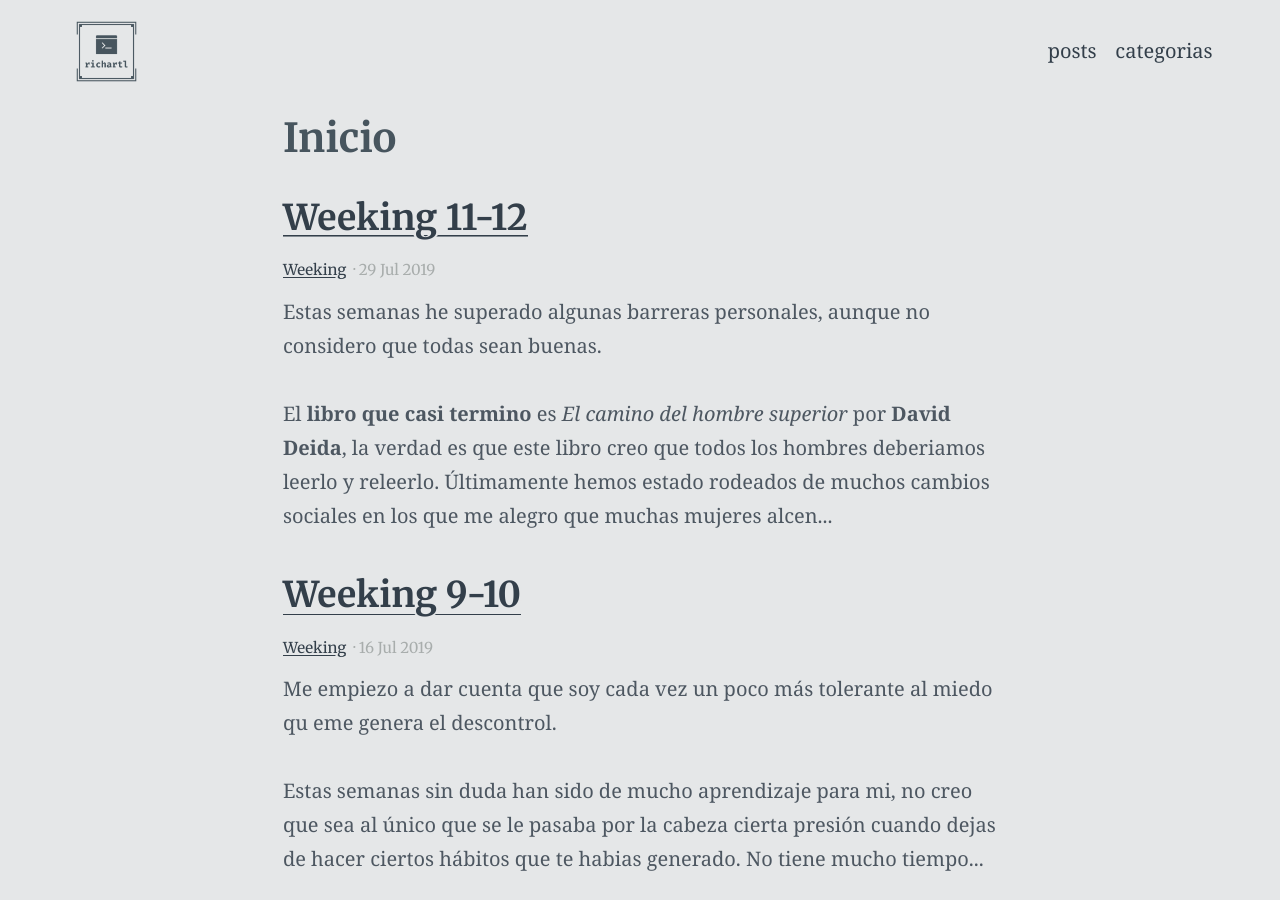
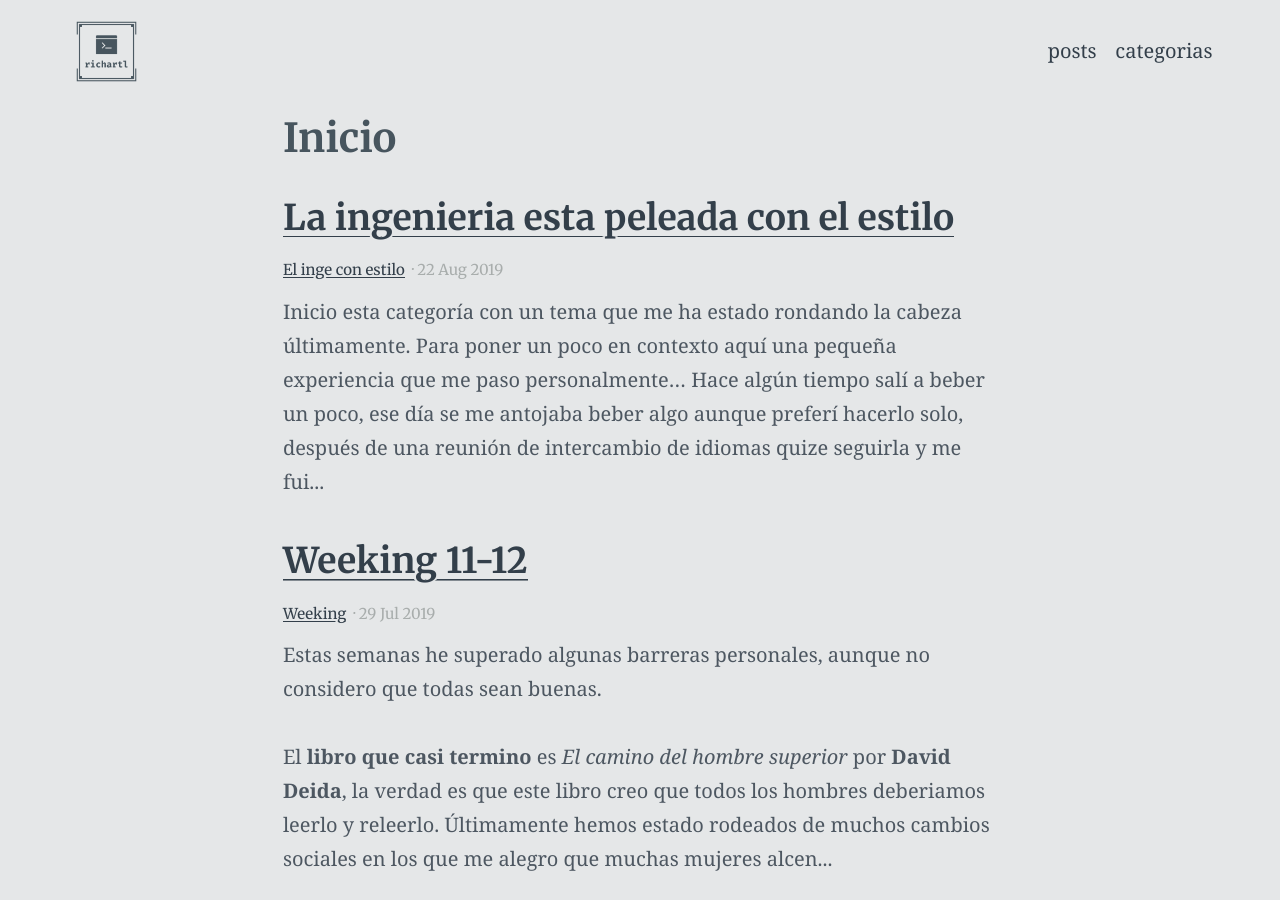
Before and after one commit to richartl/richartl.info, a Jekyll site: the page built from src/index.md, in a window 1280 px wide and 900 px high. Built offline with Jekyll 4.4.1, drawn with Linux system fonts in a browser that asks for light colours; our own code applies the rules of GitHub Pages for plain Markdown files; some of the changed lines change nothing that is shown.

Commit message:
Add draft for el inge con estilo

```diff
--- a/src/_config.yml
+++ b/src/_config.yml
@@ -82,7 +82,7 @@ lang: en-US # Set the site language
 title: "richartl" # Site name or title, also used in jekyll-seo-tag
 logo: "/assets/logos/logo-transparency.png" # Site logo, also used in jekyll-seo-tag
 description: "Mis ideas y contribución" # Site description and default description, also used in jekyll-seo-tag
-url: "https://ripperon.com" # Site url, also used in jekyll-seo-tag
+url: "https://richartl.info" # Site url, also used in jekyll-seo-tag
 baseurl: ""
 repo: ""
 email: "ricardo.pcan@gmail.com"
@@ -119,7 +119,7 @@ social_links: # Appears in sidebar. Set the urls then uncomment and comment out
   RSS: /feed.xml
 
 sharing_links: # Appear at the bottom of single blog posts, uncomment and comment out as desired. Colours set the button colour
-  Twitter: "#0d94e7"
+  # Twitter: "#0d94e7"
   # facebook: "#3B5998"
   # Google+: "#DC4E41"
   # Pinterest: "#BD081C"
--- /dev/null
+++ b/src/_posts/2019-08-22-la-ingenieria-y-el-estilo.md
@@ -0,0 +1,25 @@
+---
+title: La ingenieria esta peleada con el estilo
+categories:
+- El inge con estilo
+post_image: '/assets/blog/weeking_1/header.jpeg'
+playlist: <iframe src="https://open.spotify.com/embed/user/22dbesvxgi7yutcssxnumbkwa/playlist/3a9hhanGedf9u7Ud0l4Tcl" width="100%" height="380" frameborder="0" allowtransparency="true" allow="encrypted-media"></iframe>
+---
+Inicio esta categoría con un tema que me ha estado rondando la cabeza últimamente. Para poner un poco en contexto aquí una pequeña experiencia que me paso personalmente...
+Hace algún tiempo salí a beber un poco, ese día se me antojaba beber algo aunque preferí hacerlo solo, después de una reunión de intercambio de idiomas quize seguirla y me fui a un bar a hechar unos tragos. Para este punto he de confesar que por esos día había estado viendo videos del tipo de como acercarse a una mujer y poder ligar. Ese día me la estaba pasaando muy bien la verdad, a lo lejos noté a una chava que me pareció atractiva, y si, quize poner en práctica las tácticas que había estado viendo por esos días *(porque pues alcohol ;) )*. Sin más rodeos ví la oportunidad de poder hablar con la chica y al parecer no lo estaba haciendo tan mal *(o eso creía yo)*, después de un *opener* como se dice en la juerga del ligue, llegamos al punto en que nos preguntamos a que nos dedicabamos, ella me contestó, la verdad no recuerdo exactamente su profesión, solo recuerdo que era algo interesante pero un campo del cuál no tenía idea, debió ser mercadotécnia o algo por el estilo. Puse atención a lo que me decía y después era mi turno, yo iba a decirle mi profesión pero ella se me adelantó y me dijo lo siguiente...
+
+> No, no me digas a que te dedicas, yo ya sé a que...
+
+Me extrañó un poco y con curiosidad y un poco de desdén le pregunté...
+
+> A sí?, pues... ¿A qué me dedico?
+
+Ella con toda tranquilidad me contestó...
+
+> Seguro eres **ingeniero o algo por el estilo** ¿no?!
+
+Yo muy extrañado asentí y le pregunté como sabía que a eso me dedicaba y ella me contestó lo siguiente
+
+> A, ya vez, lo sabia!, si lo sé porque mi hermano es ingeniero también y se viste muy similar a tí, así como muy simple, muy básico, con el mismo tipo de playeras y tenis.
+
+He de decir que la verdad aunque la intención de la chava no fué para nada ofenderme, yo me sentí un poco abrumado por su respuesta, como que en ese momento tuve una pequeña revelación. Comencé a observar a mi alrededor, a mi gremio, a mis amigos los *inges* y me dí cuenta de algo, era verdad, noté que casi todo nuestro gremio tiene ciertas caracteristicas y hasta un poco de clichés, que si somos frikis, descuidados de aspecto físico, tímidos, miedosos, nos gusta jugar videojuegos, ver anime entre otras cosas. Creo que no es un estereotipo que yo haya fabricado, digo al final es muy común, tan común que hay series como *The Big Bang Theory* en la cúal se muestran un grupo de cientificos e ingenieros con todo este tipo de cliches. Hasta este punto no quiero que se mal entienda, yo no juego videojuegos pero he visto anime y en realidad me gusta, pero recordemos que nada es bueno ni malo, eso depende de lo que se acomode a tu visión y lo que quieres llegar a ser.
```
